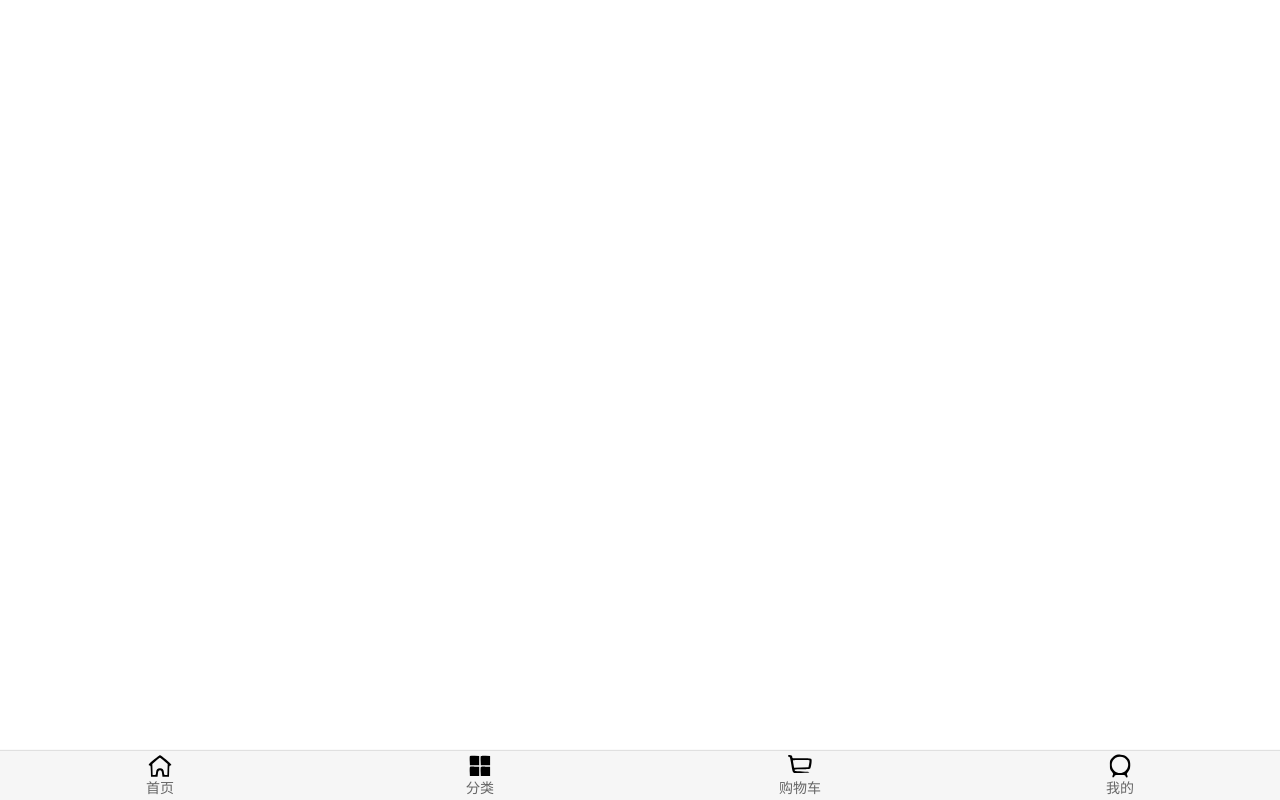
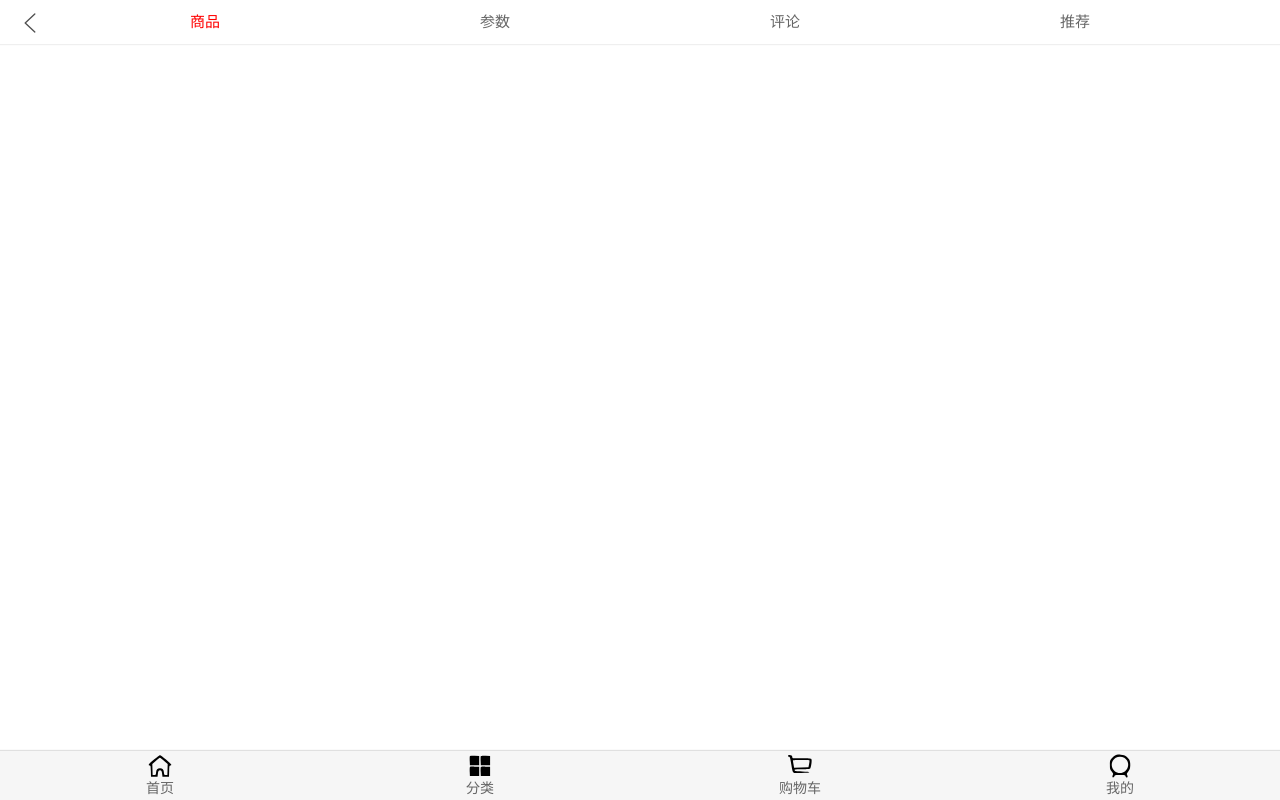
Before and after one commit to yhq18133093733/supermall, a Vue app: page /detail/1 in a window 1280 px wide. Built offline with nearby package versions, Linux system fonts and the light colour scheme.

Commit message:
商品详情页顶部导航栏

```diff
--- a/src/App.vue
+++ b/src/App.vue
@@ -1,7 +1,9 @@
 <template>
   <div id="app" class="wrapper">
 <!--<router-view的作用：匹配到相应路径后显示在页面上    -->
-    <router-view/>
+    <keep-alive>
+      <router-view/>
+    </keep-alive>
     <main-tab-bar/>
   </div>
 </template>
--- a/src/components/common/scroll/Scroll.vue
+++ b/src/components/common/scroll/Scroll.vue
@@ -54,7 +54,6 @@
         this.scroll.finishPullUp()
       },
       refreshed(){
-        console.log('-----');
         this.scroll.refresh();
       }
     }
--- a/src/components/content/goods/GoodsListItem.vue
+++ b/src/components/content/goods/GoodsListItem.vue
@@ -1,6 +1,6 @@
 <template>
   <div class="goods-item">
-    <img :src="goodsItem.show.img" alt="" @load="imgLoad">
+    <img :src="goodsItem.show.img" alt="" @load="imgLoad"  @click="detail(goodsItem)">
     <div class="goods-info">
       <p>{{goodsItem.title}}</p>
       <span class="price">{{goodsItem.price}}</span>
@@ -23,6 +23,9 @@
     methods:{
       imgLoad(){
         this.$bus.$emit('imgLoading')
+      },
+      detail(goodsItem){
+        this.$router.push('/detail/'+goodsItem.iid)
       }
     }
   }
--- a/src/components/content/tabControl/TabControlTest.vue
+++ b/src/components/content/tabControl/TabControlTest.vue
@@ -30,7 +30,6 @@
       methods:{
         activeClick(index){
           this.currentIndex=index;
-          console.log("tabclick");
           this.$emit('tabClick',index)
         }
       }
--- a/src/router/index.js
+++ b/src/router/index.js
@@ -5,6 +5,7 @@ const Home = () => import('../views/home/Home')
 const Category = () => import('../views/category/Category')
 const Cart = () => import('../views/cart/Cart')
 const Profile = () => import('../views/profile/Profile')
+const detail = () => import('../views/detail/Detail')
 
 // 1.安装插件
 Vue.use(VueRouter)
@@ -30,6 +31,10 @@ const routes = [
   {
     path: '/profile',
     component: Profile
+  },
+   {
+    path: '/detail/:iid',
+    component: detail
   }
 ]
 const router = new VueRouter({
--- /dev/null
+++ b/src/views/detail/Detail.vue
@@ -0,0 +1,20 @@
+<template>
+  <div>
+    <detail-tab-bar></detail-tab-bar>
+  </div>
+</template>
+
+<script>
+    import DetailTabBar from "./childComps/DetailTabBar";
+    export default {
+        name: "Detail",
+      components:{
+          DetailTabBar
+      },
+
+    }
+</script>
+
+<style scoped>
+
+</style>
--- /dev/null
+++ b/src/views/detail/childComps/DetailTabBar.vue
@@ -0,0 +1,53 @@
+<template>
+  <div>
+    <nav-bar >
+      <img slot="left" class="imgLeft" @click="back" src="~assets/img/common/back.svg" alt="">
+      <div slot="center" class="topBar">
+        <div v-for="(item,index) in detailTitle"
+        :class="{active:currentIndex === index}"
+        @click="itemClick(index)"
+        >
+          {{item}}
+        </div>
+      </div>
+    </nav-bar>
+  </div>
+</template>
+
+<script>
+  import NavBar from "components/common/navbar/NavBar";
+    export default {
+        name: "DetailTabBar",
+      components:{
+          NavBar
+      },
+       data(){
+          return{
+            detailTitle:['商品', '参数', '评论', '推荐'],
+            currentIndex:0
+          }
+      },
+      methods: {
+        itemClick(index) {
+          this.currentIndex = index
+        },
+        back(){
+          this.$router.back();
+        }
+      }
+    }
+</script>
+
+<style scoped>
+.topBar{
+  display: flex;
+  justify-content: space-around;
+  font-size: 15px;
+}
+  .imgLeft{
+    margin-top: 12px;
+  }
+  .active{
+    color: red;
+  }
+</style>
--- a/src/views/home/Home.vue
+++ b/src/views/home/Home.vue
@@ -1,6 +1,13 @@
 <template>
   <div id="home" class="wrapper">
     <nav-bar class="home-nav"><div slot="center">购物街</div></nav-bar>
+    <tab-control-test
+                   :titles="['流行', '新款', '精选']"
+                   ref="contentTabTop"
+                   @tabClick="tabClick"
+                   class="tab-control"
+                   v-show="tabcontrol"
+                   />
     <scroll class="content"
             ref="scroll"
             :probe-type="3"
@@ -8,16 +15,16 @@
             :pull-up-load="true"
             @pullingUp="loadMore"
     >
-      <home-swiper :banners="banners"/>
+      <home-swiper :banners="banners" @swiperLoaded="swiperLoaded"/>
       <recommend-view-test :recommends="recommends"/>
       <feature-view/>
       <tab-control-test
                    :titles="['流行', '新款', '精选']"
+                   ref="contentTab"
                    @tabClick="tabClick"
                    />
       <good-list :goods="showGoods"/>
     </scroll>
-    <div>呵呵呵呵</div>
     <back-top @click.native="backClick" v-show="isShowBackTop"/>
   </div>
 </template>
@@ -63,7 +70,9 @@
           'sell': {page: 0, list: []},
         },
         currentType: 'pop',
-        isShowBackTop: false
+        isShowBackTop: false,
+        tabcontrol:false,
+        offsetTopL:0
       }
     },
     computed: {
@@ -90,15 +99,16 @@
       })
     },
     methods: {
+      swiperLoaded(){
+        this.offsetTopL=this.$refs.contentTab.$el.offsetTop
+      },
       //防抖函数
       debounce(func,delayTime){
-        console.log('111');
         let timer = null;
         return function (...args) {
-          console.log(timer);
+          // console.log(timer);
           if (timer)clearTimeout(timer)
           timer = setTimeout( () =>{
-            // console.log('333');
             func.apply(this,args)
           },delayTime)
         }
@@ -108,7 +118,6 @@
        * 事件监听相关的方法
        */
       tabClick(index) {
-        console.log(index);
         switch (index) {
           case 0:
             this.currentType = 'pop'
@@ -120,12 +129,19 @@
             this.currentType = 'sell'
             break
         }
+        if (this.tabcontrol){
+          this.$refs.contentTab.currentIndex=this.$refs.contentTabTop.currentIndex
+        }else {
+          this.$refs.contentTabTop.currentIndex=this.$refs.contentTab.currentIndex
+        }
+
       },
       backClick() {
         this.$refs.scroll.scrollTo(0, 0)
       },
       contentScroll(position) {
         this.isShowBackTop = (-position.y) > 1000
+        this.tabcontrol=(-position.y) > this.offsetTopL
       },
       loadMore() {
         this.getHomeGoods(this.currentType);
@@ -163,11 +179,11 @@
     background-color: var(--color-tint);
     color: #fff;
 
-    position: fixed;
-    left: 0;
-    right: 0;
-    top: 0;
-    z-index: 9;
+    /*position: fixed;*/
+    /*left: 0;*/
+    /*right: 0;*/
+    /*top: 0;*/
+    /*z-index: 9;*/
   }
 
   .tab-control {
--- a/src/views/home/childComps/HomeSwiper.vue
+++ b/src/views/home/childComps/HomeSwiper.vue
@@ -3,7 +3,7 @@
    <!--    加 :key  不然会有warning-->
     <swiper-item v-for="(item, index) in banners" :key="index">
       <a :href="item.link">
-        <img :src="item.image" alt="">
+        <img :src="item.image" alt="" @load="imageLoad">
       </a>
     </swiper-item>
   </swiper>
@@ -22,9 +22,23 @@
         }
       }
     },
+    data(){
+      return{
+        onceLoad:false
+      }
+
+    },
     components: {
       Swiper,
       SwiperItem
+    },
+    methods:{
+     imageLoad(){
+       if (!this.onceLoad){
+         this.$emit('swiperLoaded')
+         this.onceLoad = true
+       }
+     }
     }
   }
 </script>
```
